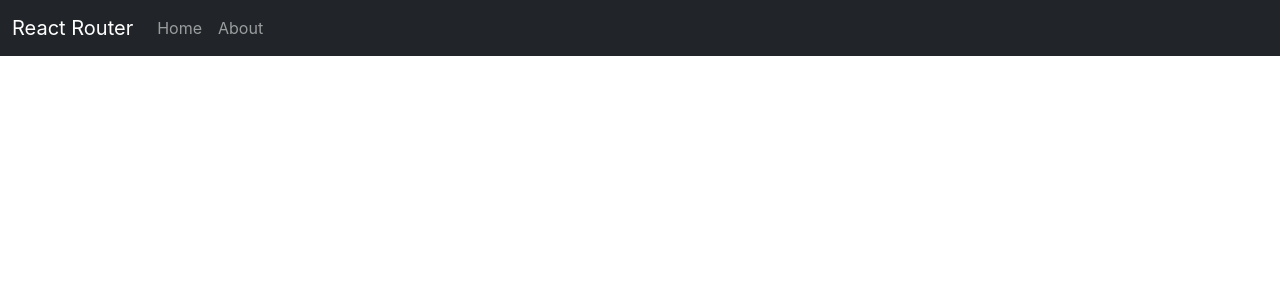
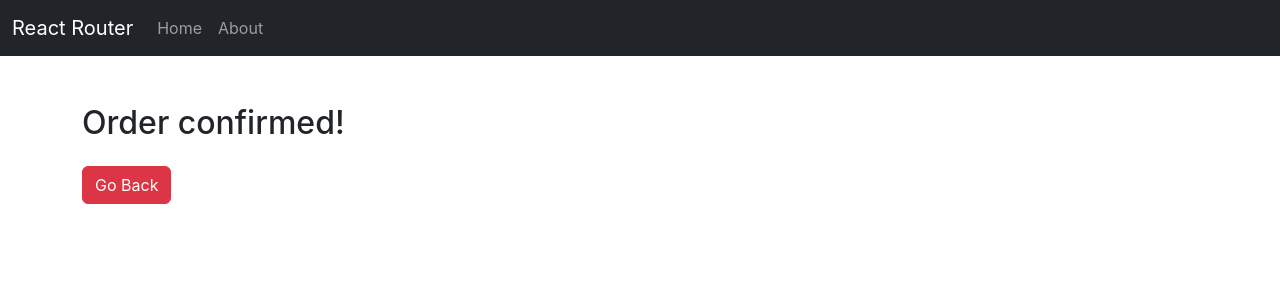
Before and after one commit to vapinedo/React-ReactRouter, a React (Create React App) app: page /order-summary in a window 1280 px wide. Shown: the top 300 px of the page. Built offline with nearby package versions, Linux system fonts and the light colour scheme.

Commit message:
[add] Navigating Programmatically

```diff
--- a/src/App.js
+++ b/src/App.js
@@ -2,6 +2,7 @@ import { Routes, Route } from "react-router-dom"
 import { About } from "./components/About";
 import { Home } from "./components/Home";
 import { Navbar } from "./components/Navbar";
+import { OrderSummary } from "./components/OrderSummary";
 
 function App() {
   return (
@@ -11,6 +12,7 @@ function App() {
         <Routes>
           <Route path="/" element={<Home />} />
           <Route path="about" element={<About />} />
+          <Route path="order-summary" element={<OrderSummary />} />
         </Routes>
       </div>
     </>
--- a/src/components/Home.js
+++ b/src/components/Home.js
@@ -1,5 +1,12 @@
 import React from "react";
+import { useNavigate } from "react-router-dom";
 
 export const Home = () => {
-  return <h2>Home Page</h2>;
+  const navigate = useNavigate();
+  return (
+    <div>
+      <h2>Home Page</h2>
+      <button onClick={() => navigate("order-summary")} className="btn btn-primary mt-3">Place order</button>
+    </div>
+  );
 };
--- /dev/null
+++ b/src/components/OrderSummary.js
@@ -0,0 +1,14 @@
+import React from "react";
+import { useNavigate } from "react-router-dom";
+
+export const OrderSummary = () => {
+  const navigate = useNavigate();
+  return (
+    <div>
+      <h2>Order confirmed!</h2>
+      <button onClick={() => navigate(-1)} className="btn btn-danger mt-3">
+        Go Back
+      </button>
+    </div>
+  );
+};
```
